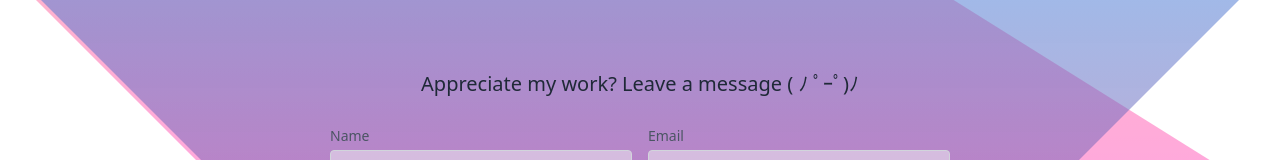
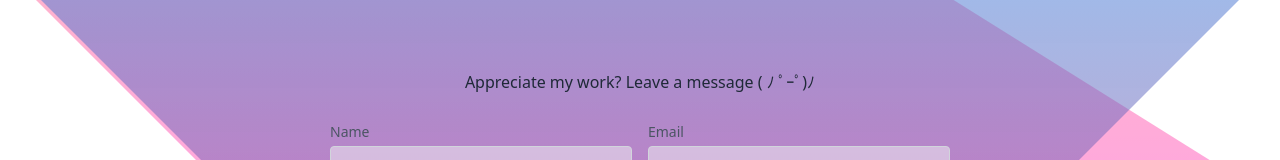
Before and after one commit to sushantsharma08/portfolio, an Angular app in the folder portfolio/: page /my-contacts in a window 1280 px wide. Shown: the part 201-361 px from the top of the page. Built offline with nearby package versions, Linux system fonts and the light colour scheme.

Commit message:
Update contact-me.component.html

```diff
--- a/portfolio/src/app/component/routed-component/routed-components/contact-me/contact-me.component.html
+++ b/portfolio/src/app/component/routed-component/routed-components/contact-me/contact-me.component.html
@@ -10,8 +10,8 @@
     <section class="text-gray-600 body-font relative">
 
         <div class="container px-5 py-24 mx-auto">
-            <div class="flex justify-center mb-6 text-xl text-gray-800">
-                <span>Appreciate my work? Leave a message ( ﾉ ﾟｰﾟ)ﾉ</span>
+            <div class="flex justify-center mb-6 text-base text-gray-800">
+                <span style="white-space: nowrap;">Appreciate my work? Leave a message ( ﾉ ﾟｰﾟ)ﾉ</span>
             </div>
             <div class="lg:w-1/2 md:w-2/3 mx-auto">
 
```
